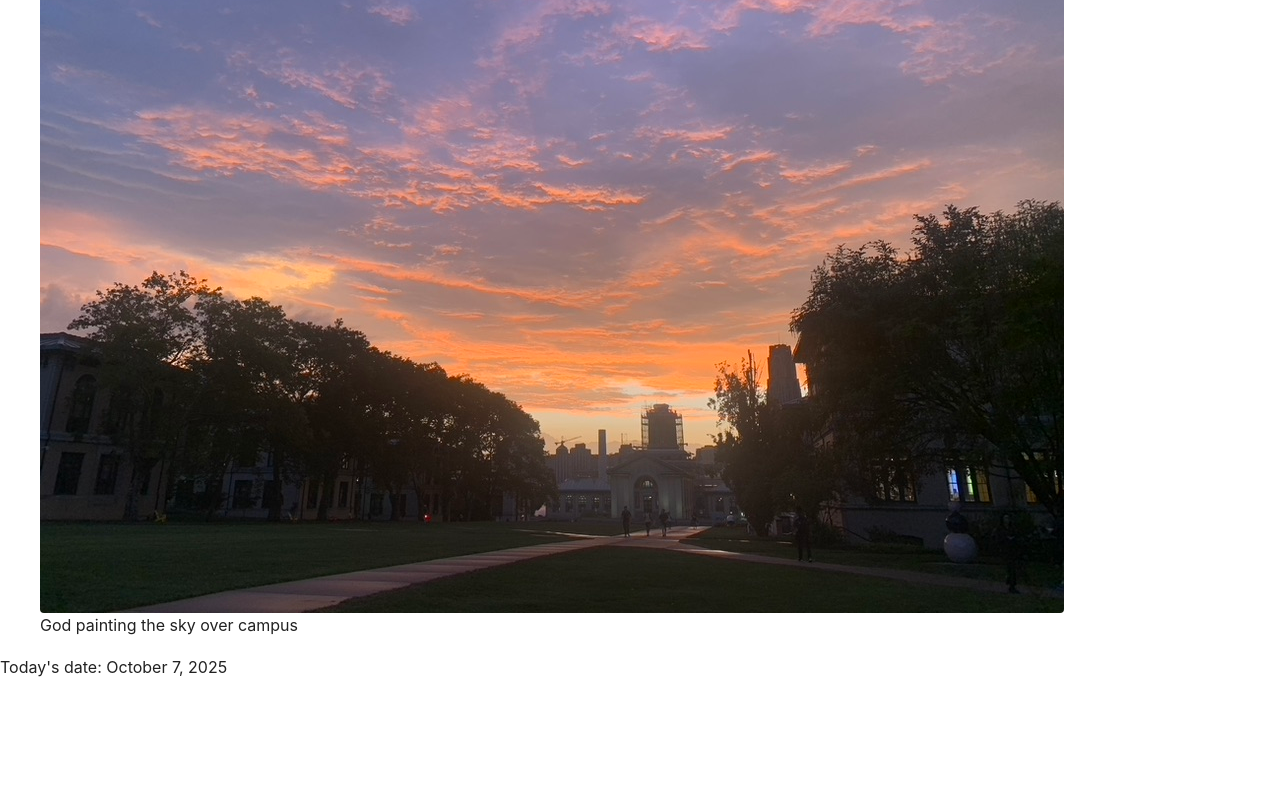
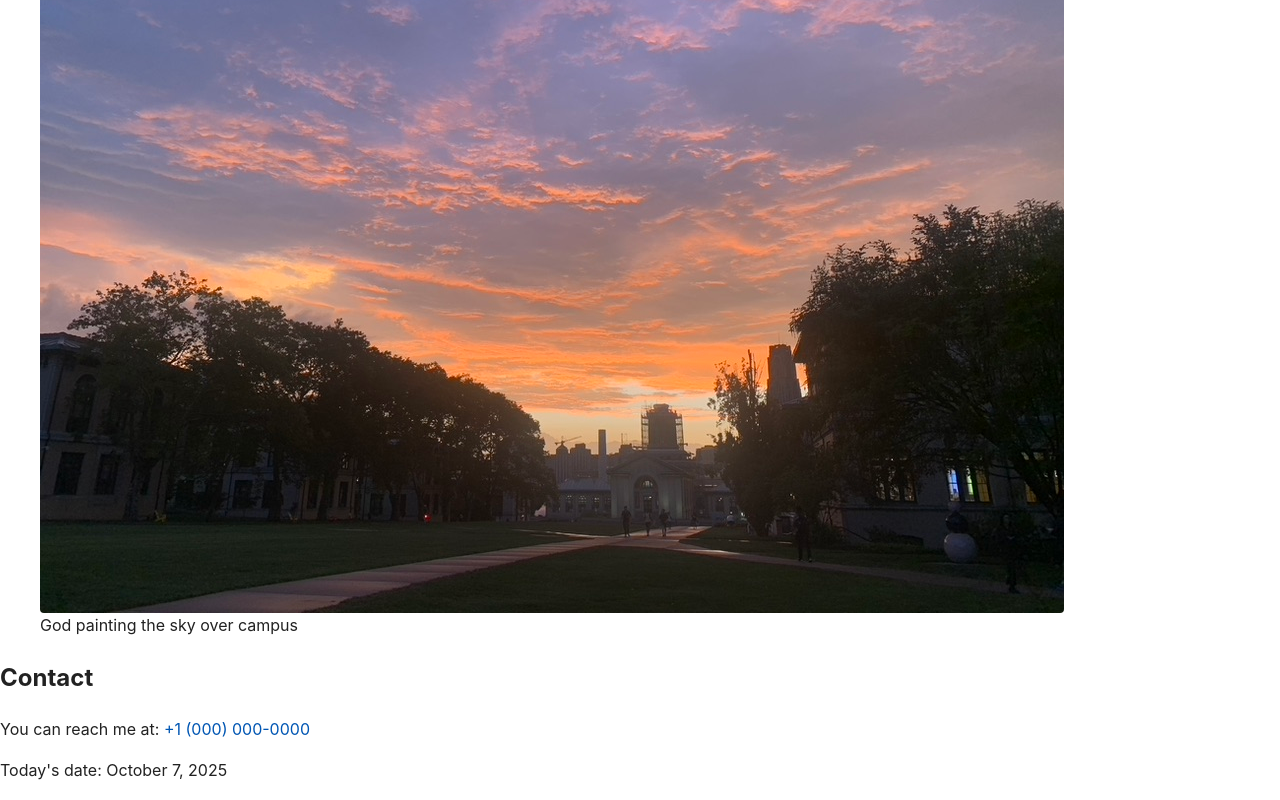
Before and after one commit to apavlica-wq/apavlica-wq.github.io, a plain HTML site: page index.html in a window 1280 px wide. Shown: the part 468-1268 px from the top of the page. Before the commit the page ends 1164 px from the top, so only its background shows below. Drawn offline with Linux system fonts and the light colour scheme.

Commit message:
Update index.html

```diff
--- a/index.html
+++ b/index.html
@@ -34,6 +34,11 @@
     </figure>
   </section>
 
+  <section>
+    <h2>Contact</h2>
+    <p>You can reach me at: <a href="tel:+10000000000">+1 (000) 000-0000</a></p>
+  </section>
+
   <footer>
     <p>Today's date: <time datetime="2025-10-07">October 7, 2025</time></p>
   </footer>
```
